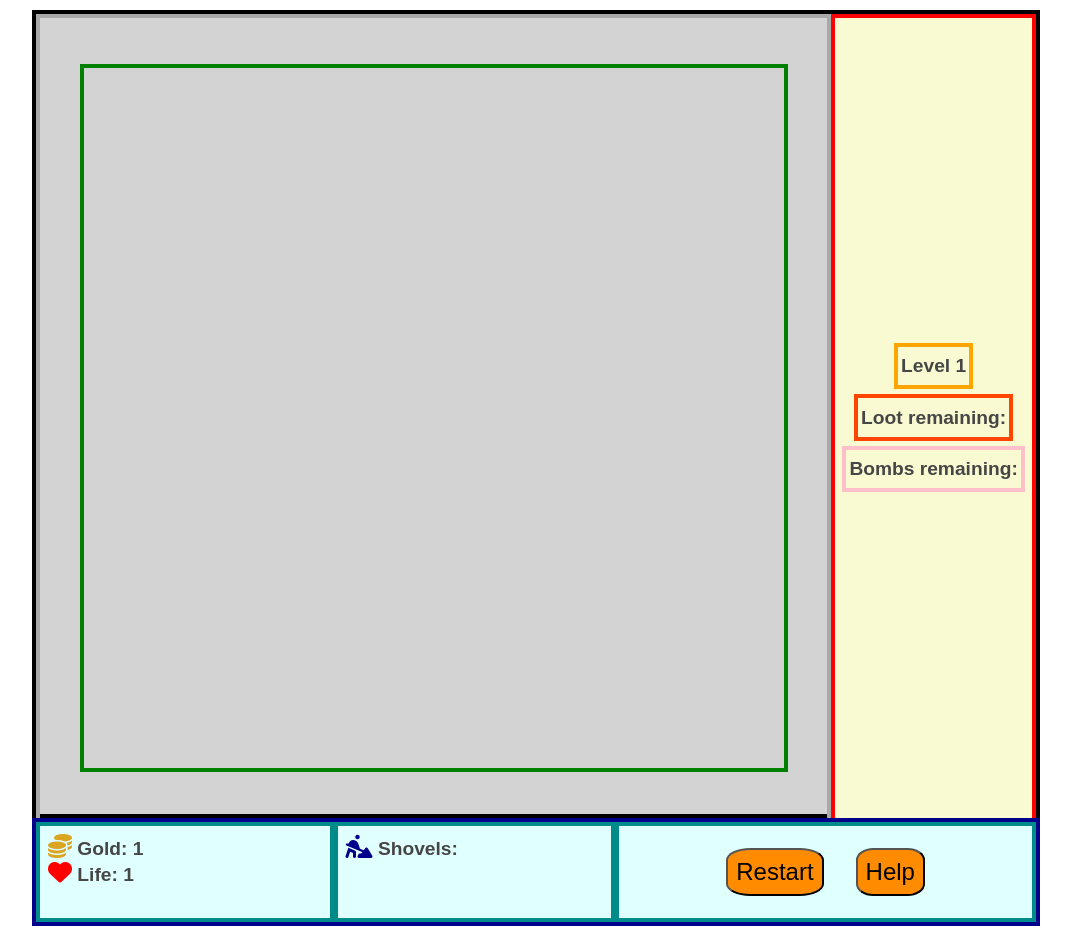
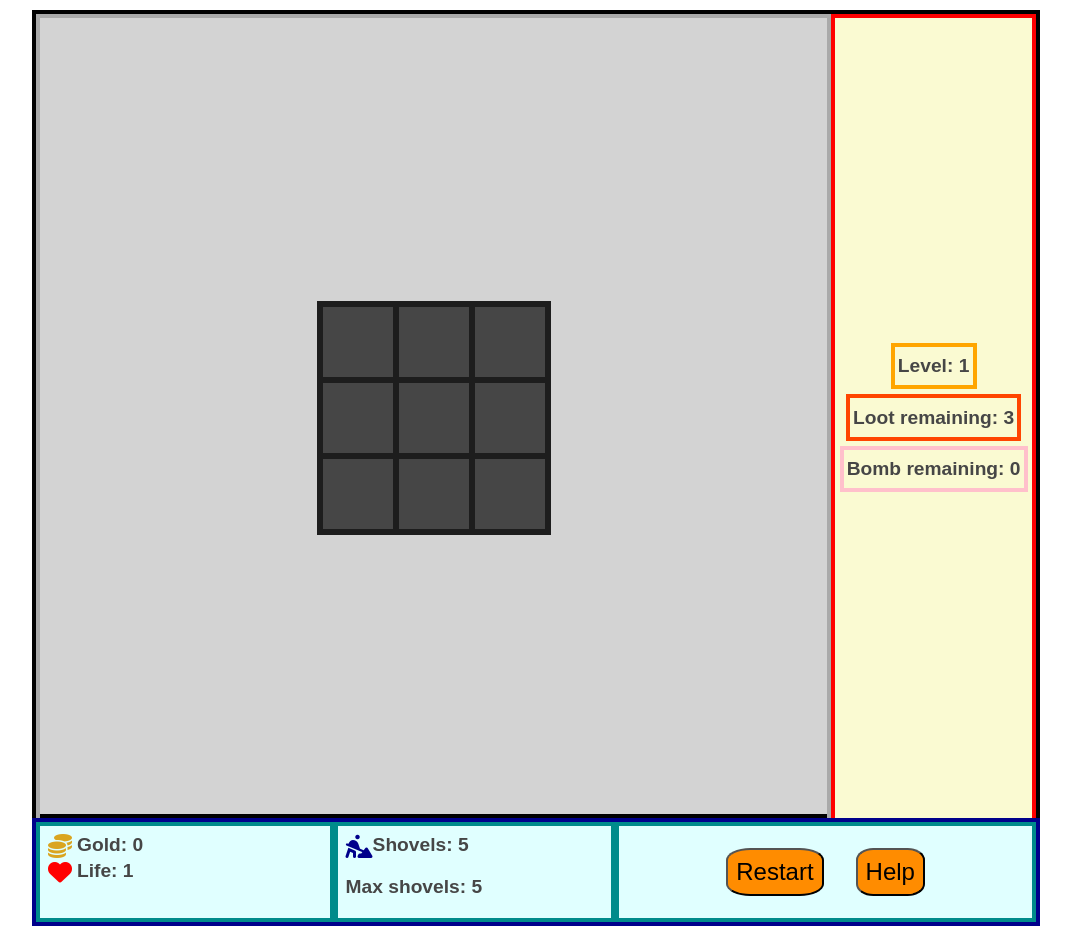
Before and after one commit to nigel1234567/treasure-hunt, a plain HTML site: page index.html in a window 1280 px wide. Shown: the whole page, without its empty margins (104-1175 px from the left). Drawn offline with Linux system fonts and the light colour scheme.

Commit message:
Updated UI to make it interactable. Updated variable fields to update accordingly.

```diff
--- a/game.js
+++ b/game.js
@@ -1,4 +1,103 @@
-// Declare variables
-// -- Game Area
-// --- Create Game Grid (varies by level)
-// -- Player UI
+// Note: Bombs are left as placeholder, to work on it at a later stage of development
+
+// Stage 1: Core Features
+// Declare default variables
+    // Game Area
+        // Level
+        var level = 1
+        levelUI = document.getElementsByClassName("level")
+        levelUI[0].innerHTML = `Level: ${level}`
+        // Loot remaining
+        var lootRemaining = level + 2
+        lootRemainingUI = document.getElementsByClassName("loot-remaining")
+        lootRemainingUI[0].innerHTML = `Loot remaining: ${lootRemaining}`
+        // Bombs remaining
+        var bomb = 0
+        if (level >= 3) {
+            bomb = 1 + 2 * (level - 3)
+        } else {
+            bomb = 0
+        }
+        bombRemainingUI = document.getElementsByClassName("bombs-remaining")
+        bombRemainingUI[0].innerHTML = `Bomb remaining: ${bomb}`
+
+    // Player UI
+        // Gold (default = 0)
+        var gold = 0
+        goldUI = document.getElementsByClassName("gold")
+        goldUI[0].innerHTML = `Gold: ${gold}`
+        // Life (default = 1)
+        var life = 1
+        lifeUI = document.getElementsByClassName("life")
+        lifeUI[0].innerHTML = `Life: ${life}`
+
+        // Shovel (default = 5 per level)
+        var shovel = 5
+        shovelUI = document.getElementsByClassName("shovel")
+        shovelUI[0].innerHTML = `Shovels: ${shovel}`
+
+        // Max inventory
+        var maxInventory = 5
+        maxInventoryUI = document.getElementsByClassName("max-inventory")
+        maxInventoryUI[0].innerHTML = `Max shovels: ${maxInventory}`
+
+// Loot and Bomb objects
+    // Loot objects
+    // Reward
+    const lootReward ={
+        "common": 50,
+        "uncommon": 100,
+        "rare": 300,
+        "mythical": 1000
+    };
+    // Chance
+    const lootChance ={
+        "common": .5,
+        "uncommon": .3,
+        "rare": .15,
+        "mythical": .05
+    };
+
+// Create Game Grid (varies by level)
+    // Create cells (by level)
+        // Declare gridNumber and container
+        gridNumber = level + 2;
+        var container = document.querySelector('.game-grid')
+
+        // Function to makeRows
+        function makeRows(rows, cols) {
+            container.style.setProperty('--grid-rows', rows);
+            container.style.setProperty('--grid-cols', cols);
+            for (c = 0; c < (rows * cols); c++) {
+                let cell = document.createElement("div");
+                container.appendChild(cell).className = "grid-item";
+            }
+        }
+        // Run function to generate grid
+        makeRows(gridNumber, gridNumber)
+
+    // Place loot
+        // Add class to cells
+
+
+// Gameplay mechanics
+    // Click on cell to uncover it
+    chosenCell = document.getElementsByClassName('grid-item')
+    for (i = 0; i < (gridNumber * gridNumber); i++) {
+        chosenCell[i].addEventListener('click', function(e) {
+            if (shovel > 0) {
+                // Change selected cell color
+                e.target.style.backgroundColor = "yellow";
+                // Update shovels
+                shovel -= 1
+                shovelUI[0].innerHTML = `Shovels: ${shovel}`
+            } else {
+                alert(`You have no more shovels remaining!`)
+            }
+
+        }, false);
+    }
+    // Gain loot
+
+
+// Game end
--- a/index.html
+++ b/index.html
@@ -22,17 +22,21 @@
         </div>
         <div class="player-ui">
             <div class="player">
-                <span class="gold-icon"><i class="fas fa-coins"></i></span>
-                Gold: 1
-                <div class="life">
+                <div class="gold-con">
+                    <span class="gold-icon"><i class="fas fa-coins"></i></span>
+                    <div class="gold"></div>
+                </div>
+                <div class="life-con">
                     <span class="life-icon"><i class="fas fa-heart"></i></span>
-                    Life: 1
+                    <div class="life"></div>
                 </div>
             </div>
             <div class="items">
                 <div class="shovels">
                     <span class="shovel-icon"><i class="fas fa-person-digging"></i></span>
-                    Shovels: </div>
+                    <div class="shovel"></div>
+                </div>
+                <div class="max-inventory"></div>
             </div>
             <div class="options">
                 <button class="restart">Restart</button>
--- a/styles/styles.scss
+++ b/styles/styles.scss
@@ -1,6 +1,8 @@
 :root{
     --color-font-primary: rgb(29, 29, 29);
     --color-font-secondary: rgb(70, 70, 70);
+    --grid-cols: 1;
+    --grid-rows: 1;
 }
 
 
@@ -26,9 +28,11 @@
             align-items: center;
             justify-content: center;
             .game-grid{
-                border: 4px solid green;
-                height: 700px;
-                width: 700px;
+                border: 3px solid var(--color-font-primary);
+                display: grid;
+                grid-template-rows: repeat(var(--grid-rows), 1fr);
+                grid-template-columns: repeat(var(--grid-cols), 1fr);
+                align-items: center;
             }
         }
         .stage-info{
@@ -90,16 +94,28 @@
             font-size: larger;
             font-weight: 600;
             color: var(--color-font-secondary);
+            display: flex;
+            flex-direction: column;
+            .gold-con{
+                display: flex;
+                justify-content: flex-start;
+                gap: 5px;
                 .gold-icon{
                     color: goldenrod;
                     i{
                         font-size: 1.5rem;
                     }
                 }
+            }
+            .life-con{
+                display: flex;
+                justify-content: flex-start;
+                gap: 5px;
                 .life-icon{
                     color: red;
                     i{
                         font-size: 1.5rem;
+                    }
                 }
             }
         }
@@ -112,12 +128,21 @@
                 color: var(--color-font-secondary);
                 width: 200px;
                 padding: .5rem;
+                display: flex;
                 .shovel-icon{
                     color: darkblue;
                     i{
                         font-size: 1.5rem;
                     }
                 }
+            }
+            .max-inventory{
+                font-size: larger;
+                font-weight: 600;
+                color: var(--color-font-secondary);
+                width: 200px;
+                padding: .5rem;
+                display: flex;
             }
         }
         .options{
@@ -139,3 +164,19 @@
         }
     }
 }
+
+// Game Grid Cells
+.grid-item {
+    height: 70px;
+    width: 70px;
+    border: 3px solid var(--color-font-primary);
+    background-color: var(--color-font-secondary);
+    &:hover{
+        background-color: darkgray;
+    }
+}
+
+// Loot color formatting
+.loot{
+
+}
```
Also changed, not shown: styles/styles.css, 2 other files. Lines whose indentation alone changed are shown as unchanged.
